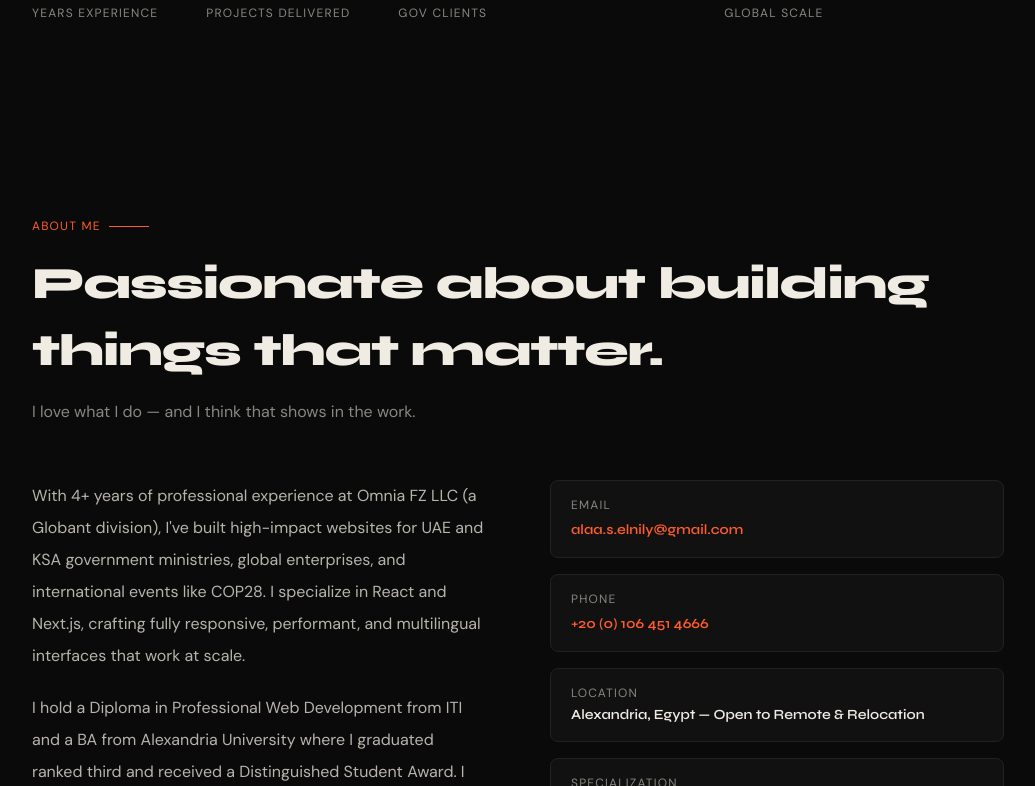
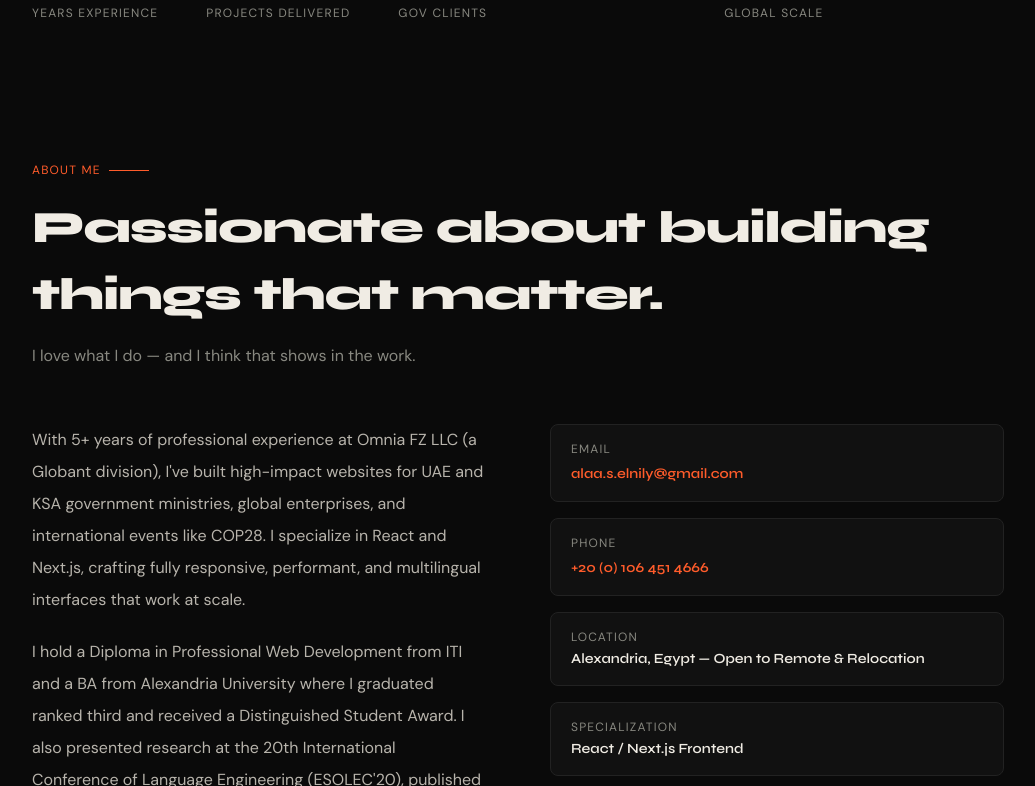
Before and after one commit to AlaaElnily/alaa-portfolio, a Next.js app: page / in a window 1280 px wide. Shown: the part 694-1480 px from the top of the page, without its empty margins (122-1157 px from the left). Built offline with nearby package versions, Linux system fonts and the light colour scheme.

Commit message:
[MOD] data

```diff
--- a/app/components/About.tsx
+++ b/app/components/About.tsx
@@ -2,7 +2,7 @@ import { skills } from "@/app/data";
 
 export default function About() {
   return (
-    <section id="about" className="py-20 md:py-28 px-6 md:px-16 max-w-[1100px] mx-auto fade-in">
+    <section id="about" className="py-10 md:py-14 px-6 md:px-16 max-w-[1100px] mx-auto fade-in">
       <p className="section-label">About me</p>
       <h2 className="font-syne font-black tracking-tight mb-4"
         style={{ fontSize: "clamp(2rem, 3.5vw, 2.8rem)" }}>
@@ -14,7 +14,7 @@ export default function About() {
         {/* Left: text + skills */}
         <div>
           <p className="text-body leading-loose mb-5">
-            With 4+ years of professional experience at Omnia FZ LLC (a Globant division), I&apos;ve
+            With 5+ years of professional experience at Omnia FZ LLC (a Globant division), I&apos;ve
             built high-impact websites for UAE and KSA government ministries, global enterprises,
             and international events like COP28. I specialize in React and Next.js, crafting fully
             responsive, performant, and multilingual interfaces that work at scale.
--- a/app/components/Contact.tsx
+++ b/app/components/Contact.tsx
@@ -1,6 +1,6 @@
 export default function Contact() {
   return (
-    <section id="contact" className="py-20 md:py-28 pb-10 md:pb-16 px-6 md:px-16 max-w-[1100px] mx-auto fade-in">
+    <section id="contact" className="py-10 md:py-14 pb-10 md:pb-16 px-6 md:px-16 max-w-[1100px] mx-auto fade-in">
       <div className="bg-surface border border-border rounded-xl p-8 md:p-16 text-center relative overflow-hidden">
         {/* Glow */}
         <div
--- a/app/components/Experience.tsx
+++ b/app/components/Experience.tsx
@@ -2,7 +2,7 @@ import { experiences, education, certifications } from "@/app/data";
 
 export default function Experience() {
   return (
-    <section id="experience" className="py-20 md:py-28 px-6 md:px-16 max-w-[1100px] mx-auto fade-in">
+    <section id="experience" className="py-10 md:py-14 px-6 md:px-16 max-w-[1100px] mx-auto fade-in">
 
       {/* Experience */}
       <p className="section-label">Experience</p>
--- a/app/components/Hero.tsx
+++ b/app/components/Hero.tsx
@@ -1,7 +1,7 @@
 import Link from "next/link";
 
 const stats = [
-  { num: "4+", label: "Years Experience" },
+  { num: "5+", label: "Years Experience" },
   { num: "15+", label: "Projects Delivered" },
   { num: "UAE+KSA", label: "Gov Clients" },
   { num: "COP28", label: "Global Scale" },
--- a/app/components/PersonalWork.tsx
+++ b/app/components/PersonalWork.tsx
@@ -2,7 +2,7 @@ import { personalVideos } from "@/app/data";
 
 export default function PersonalWork() {
   return (
-    <section id="personal" className="py-20 md:py-28 px-6 md:px-16 max-w-[1100px] mx-auto fade-in">
+    <section id="personal" className="py-10 md:py-14 px-6 md:px-16 max-w-[1100px] mx-auto fade-in">
       <p className="section-label">Self-initiated</p>
       <h2
         className="font-syne font-black tracking-tight mb-4"
--- a/app/components/Projects.tsx
+++ b/app/components/Projects.tsx
@@ -2,7 +2,7 @@ import { projects } from "@/app/data";
 
 export default function Projects() {
   return (
-    <section id="work" className="py-20 md:py-28 px-6 md:px-16 max-w-[1100px] mx-auto fade-in">
+    <section id="work" className="py-10 md:py-14 px-6 md:px-16 max-w-[1100px] mx-auto fade-in">
       <p className="section-label">Selected work</p>
       <h2 className="font-syne font-black tracking-tight mb-4"
         style={{ fontSize: "clamp(2rem, 3.5vw, 2.8rem)" }}>
--- a/app/data/index.ts
+++ b/app/data/index.ts
@@ -100,7 +100,7 @@ export const projects: Project[] = [
     name: "Guess The Word — Multiplayer Desktop Game",
     role: "Developer — Desktop Application",
     tags: ["C#", "TCP Protocol"],
-    url: null,
+    url: "https://github.com/ZyadTarek/Guess-The-Word-Game",
   },
   {
     num: "15",
```
